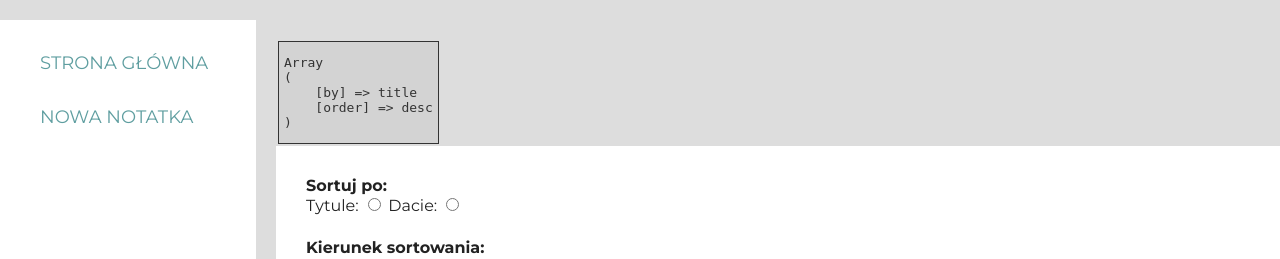
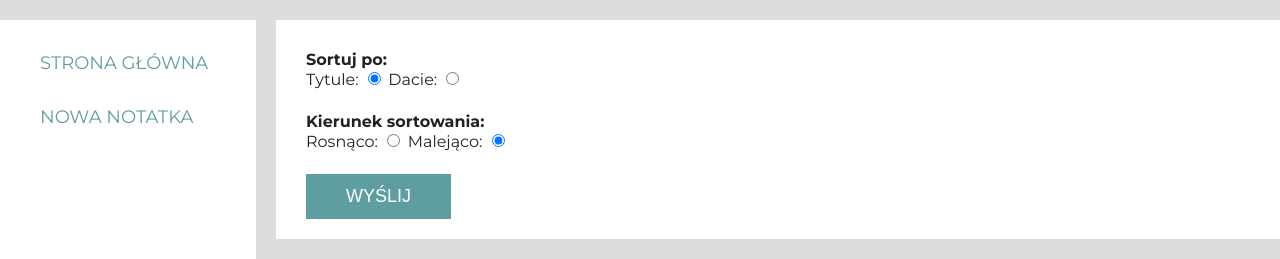
Before and after one commit to kapakrystian/Notatnik, a PHP site: page / in a window 1280 px wide. Shown: the part 153-412 px from the top of the page. Run offline with PHP 8.4, Linux system fonts and the light colour scheme; tables that the repository leaves empty or names only in its code hold one stand-in row (values such as "Sample post"); some libraries are stand-ins or nearby versions.

Commit message:
Sortowanie notatek

```diff
--- a/src/Controllers/NoteController.php
+++ b/src/Controllers/NoteController.php
@@ -34,12 +34,12 @@ class NoteController extends AbstractController
 
     public function listAction(): void
     {
+        $sortBy = $this->request->getParam('sortby', 'title');
+        $sortOrder = $this->request->getParam('sortorder', 'desc');
+
         $this->view->render('list', [
-            'sort' => [
-                'by' => 'title',
-                'order' => 'desc'
-            ],
-            'notes' => $this->database->getNotes(),
+            'sort' => ['by' => $sortBy, 'order' => $sortOrder],
+            'notes' => $this->database->getNotes($sortBy, $sortOrder),
             'before' => $this->request->getParam('before'),
             'error' => $this->request->getParam('error')
         ]);
--- a/src/Database.php
+++ b/src/Database.php
@@ -44,10 +44,22 @@ class Database
         return $note;
     }
 
-    public function getNotes(): array
+    public function getNotes(string $sortBy, string $sortOrder): array
     {
         try {
-            $query = "SELECT id, title, created FROM notes";
+            if (!in_array($sortBy, ['created', 'title'])) {
+                $sortBy = 'title';
+            }
+
+            if (!in_array($sortOrder, ['asc', 'desc'])) {
+                $sortOrder = 'desc';
+            }
+            $query = "
+            SELECT id, title, created
+            FROM notes
+            ORDER BY $sortBy $sortOrder
+            ";
+
             $result = $this->conn->query($query);
             return $result->fetchAll(PDO::FETCH_ASSOC);
         } catch (Throwable $th) {
--- a/templates/pages/list.php
+++ b/templates/pages/list.php
@@ -32,7 +32,6 @@
         </div>
 
         <?php
-        dump($params['sort']);
         $sort = $params['sort'] ?? [];
         $by = $sort['by'] ?? 'title';
         $order = $sort['order'] ?? 'desc';
@@ -42,13 +41,13 @@
             <form class="settings-form" action="/" method="GET">
                 <div>
                     <div>Sortuj po:</div>
-                    <label>Tytule: <input name="sortby" type="radio" value="title"></label>
-                    <label>Dacie: <input name="sortby" type="radio" value="title"></label>
+                    <label>Tytule: <input name="sortby" type="radio" value="title" <?php echo $by === 'title' ? 'checked' : '' ?>></label>
+                    <label>Dacie: <input name="sortby" type="radio" value="created" <?php echo $by === 'created' ? 'checked' : '' ?>></label>
                 </div>
                 <div>
                     <div>Kierunek sortowania:</div>
-                    <label>Rosnąco: <input name="sortorder" type="radio" value="asc"></label>
-                    <label>Malejąco: <input name="sortorder" type="radio" value="desc"></label>
+                    <label>Rosnąco: <input name="sortorder" type="radio" value="asc" <?php echo $order === 'asc' ? 'checked' : '' ?>></label></label>
+                    <label>Malejąco: <input name="sortorder" type="radio" value="desc" <?php echo $order === 'desc' ? 'checked' : '' ?>></label></label>
                 </div>
                 <input type="submit" value="Wyślij">
             </form>
```
